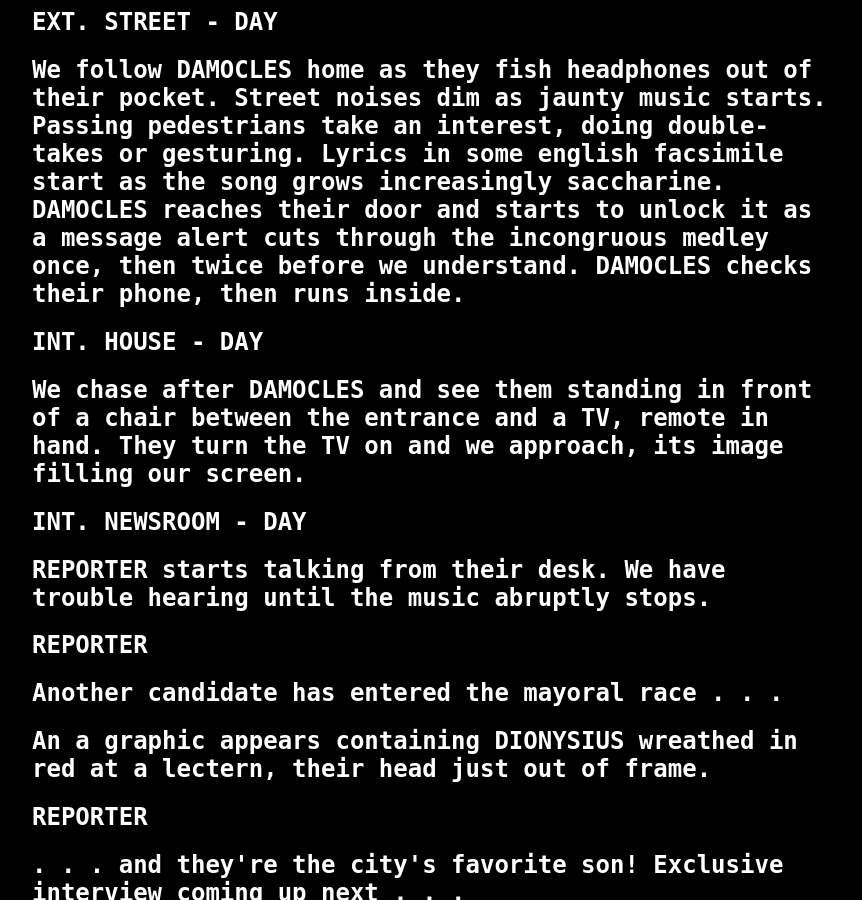
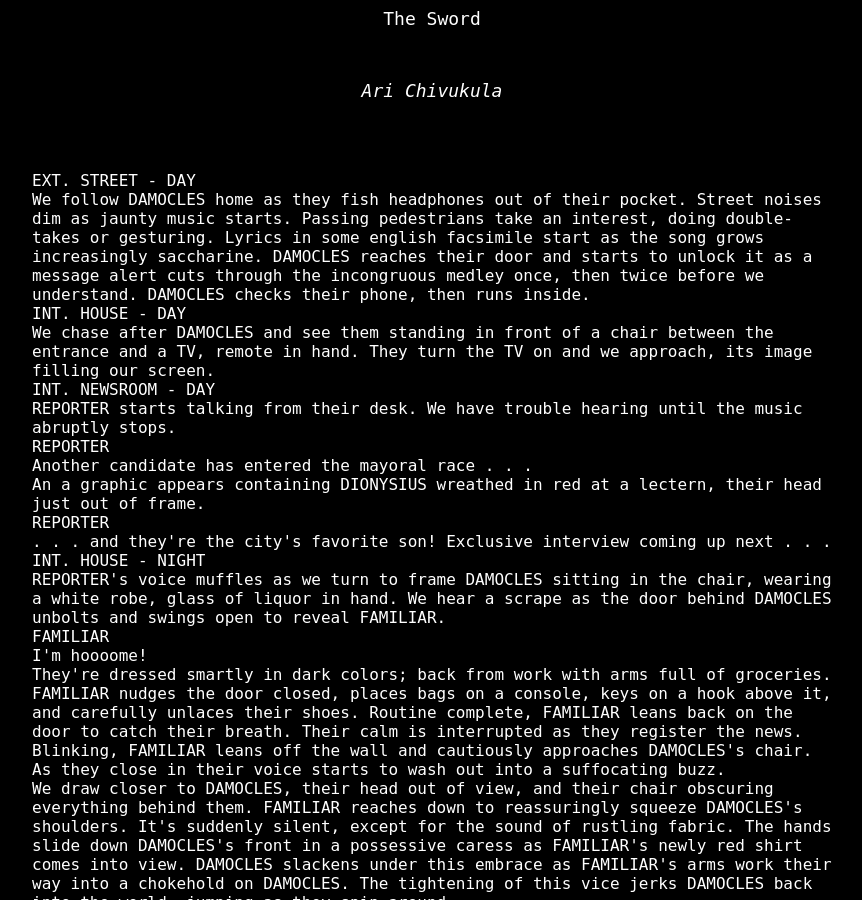
Before and after one commit to AriChivukula/FadeIn, a Jekyll site: the page built from index.md, in a window 1280 px wide and 900 px high. Shown: the whole window, without its empty margins (208-1070 px from the left). Built offline with Jekyll 4.4.1, drawn with Linux system fonts in a browser that asks for light colours.

Commit message:
Update index.md

```diff
--- a/index.md
+++ b/index.md
@@ -2,6 +2,15 @@
 layout: "default"
 ---
 
+<div class="title">
+  {{  site.data.the_sword.title }}
+</div>
+<br />
+<div class="author">
+  {{  site.data.the_sword.author }}
+</div>
+<br />
+<br />
 {% for item in site.data.the_sword.lines %}
-  <h2>{{ item }}</h2>
+  <div>{{ item }}</div>
 {% endfor %}
```
